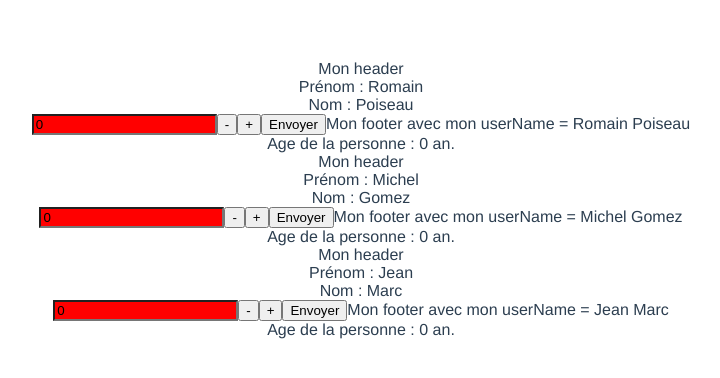
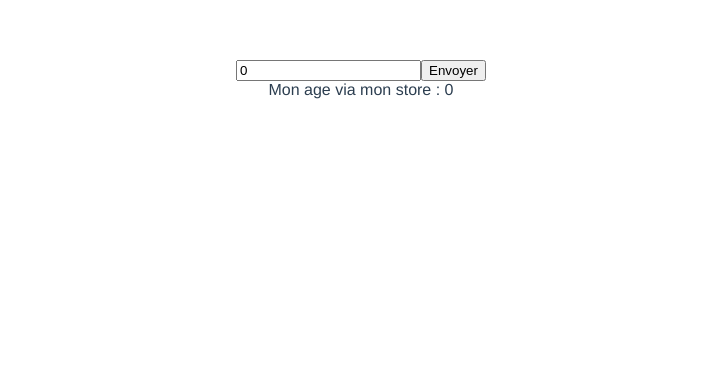
Before and after one commit to rpoiseau/cours-vue-js, a Vue app: page / in a window 1280 px wide. Shown: the top 378 px of the page, without its empty margins (279-999 px from the left). Built offline with nearby package versions, Linux system fonts and the light colour scheme.

Commit message:
feat(store): use store

```diff
--- a/package.json
+++ b/package.json
@@ -9,7 +9,8 @@
   },
   "dependencies": {
     "core-js": "^3.6.4",
-    "vue": "^2.6.11"
+    "vue": "^2.6.11",
+    "vuex": "^3.1.2"
   },
   "devDependencies": {
     "@vue/cli-plugin-babel": "~4.2.0",
--- a/src/App.vue
+++ b/src/App.vue
@@ -1,44 +1,30 @@
 <template>
   <div id="app">
-    <div v-for="(student, index) in students"  :key="index">
-      <my-component
-              :firstName="student.firstName"
-              :last-name="student.lastName"
-              @sendAge="receiveAge">
-        <template v-slot:footer="user">Mon footer avec mon userName = {{user.userName}}</template>
-        <div slot="header">Mon header</div>
-      </my-component>
-      Age de la personne : {{student.age | ageFilter}}
+    <my-component></my-component>
+    <div>
+      Mon age via mon store : {{myAge}}
     </div>
   </div>
 </template>
 
 <script>
 import MyComponent from "./components/Component";
-import myMixin from "./utils/mixin.js";
 
 export default {
   name: 'App',
   components: {
     MyComponent
   },
-  mixins: [myMixin],
+  computed: {
+    myAge() {
+      return this.$store.state.age;
+    }
+  },
   data() {
     return {
-      students: [
-        {firstName: 'Romain', lastName: 'Poiseau', age: 0},
-        {firstName: 'Michel', lastName: 'Gomez', age: 0},
-        {firstName: 'Jean', lastName: 'Marc', age: 0},
-      ]
     }
   },
   methods: {
-    receiveAge(firstName, age) {
-      const studentIndex = this.students.findIndex(student => student.firstName === firstName);
-      if (studentIndex !== -1) {
-        this.students[studentIndex].age = age;
-      }
-    }
   }
 }
 </script>
--- a/src/components/Component.vue
+++ b/src/components/Component.vue
@@ -1,53 +1,27 @@
 <template>
   <div class="hello">
-    <slot name="header"></slot>
-    <div>Prénom : {{firstName}}</div>
-    <div>Nom : {{lastName}}</div>
-    <input type="number" v-model="age" :style="ageStyle"/>
-    <button @click="decreaseAge">-</button>
-    <button @click="increaseAge">+</button>
-    <button @click="sendAge">Envoyer</button>
-    <slot name="footer" :userName="firstName + ' ' + lastName"></slot>
+    <input v-model="age" type="number"/>
+    <button @click="sendToMyStore">Envoyer</button>
   </div>
 </template>
 
 <script>
-  import myMixin from "../utils/mixin";
 
   export default {
   name: 'MyComponent',
-  mixins: [myMixin],
   props: {
-    firstName: {
-      type: String,
-      required: true
-    },
-    lastName: {
-      type: String,
-      required: false,
-      default: "Anonyme"
-    }
   },
   data() {
     return {
-      age: 0,
+      age: 0
     }
   },
   methods: {
-    increaseAge() {
-      this.age++;
-    },
-    decreaseAge() {
-      this.age--;
-    },
-    sendAge() {
-      this.$emit('sendAge', this.firstName, this.age);
+    sendToMyStore() {
+      this.$store.commit('SET_AGE', this.age);
     }
   },
   computed: {
-    ageStyle() {
-      return this.age < 1 ? 'background-color: red;' : 'background-color: green';
-    }
   }
 }
 </script>
--- a/src/main.js
+++ b/src/main.js
@@ -1,10 +1,10 @@
 import Vue from 'vue'
 import App from './App.vue'
-import ageFilter from "./utils/filter";
+import {store} from "./store";
 
 Vue.config.productionTip = false;
-Vue.filter('ageFilter', ageFilter);
 
 new Vue({
   render: h => h(App),
+  store
 }).$mount('#app')
--- /dev/null
+++ b/src/store/index.js
@@ -0,0 +1,15 @@
+import Vue from "vue";
+import Vuex from "vuex";
+
+Vue.use(Vuex);
+
+export const store = new Vuex.Store({
+    state: {
+        age: 0
+    },
+    mutations: {
+        SET_AGE: (state, value) => {
+            state.age = value;
+        }
+    }
+});
--- a/src/utils/filter.js
+++ /dev/null
@@ -1,3 +0,0 @@
-export default function ageFilter(value) {
-    return `${value} ${value > 1 ? 'ans.' : 'an.'}`;
-}
--- a/src/utils/mixin.js
+++ /dev/null
@@ -1,5 +0,0 @@
-export default {
-    mounted() {
-        console.log('Grâce à ma mixin mes composants ont maintenant une fonction mounted');
-    }
-}
```
Also changed, not shown: 1 other file (tests, documents, lock files or other folders).
